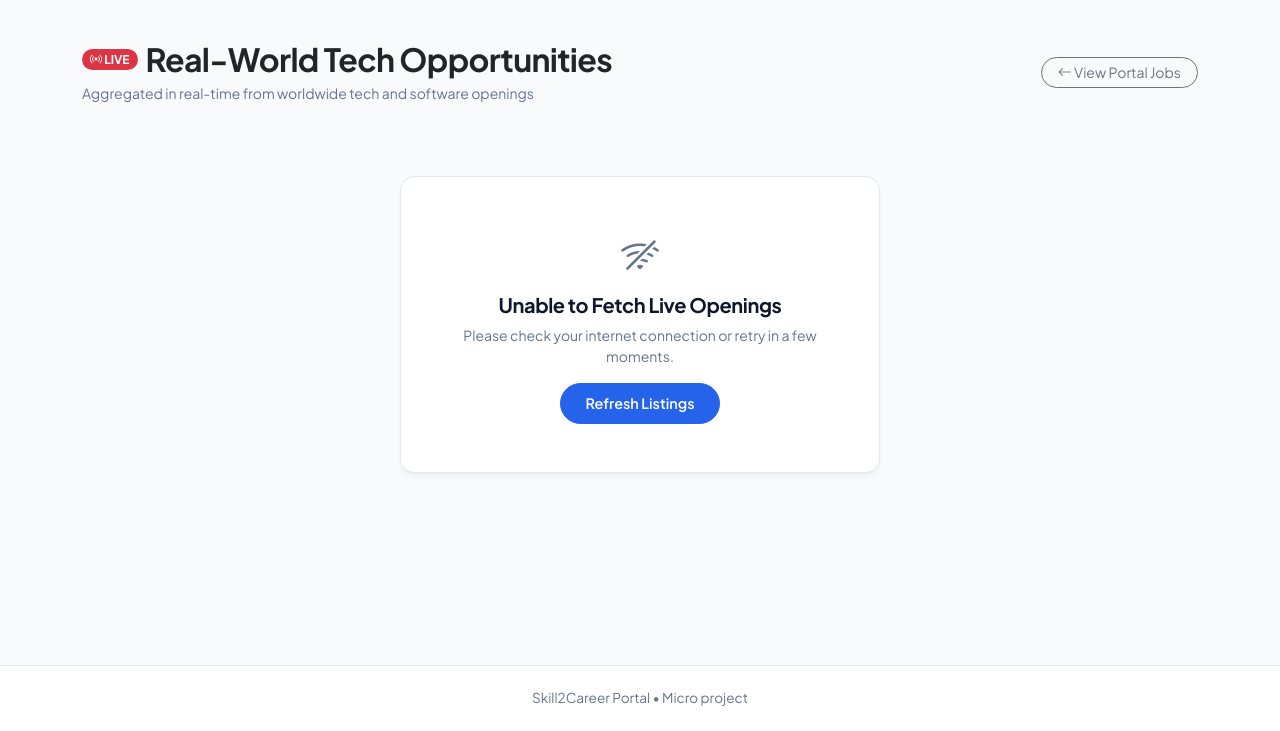
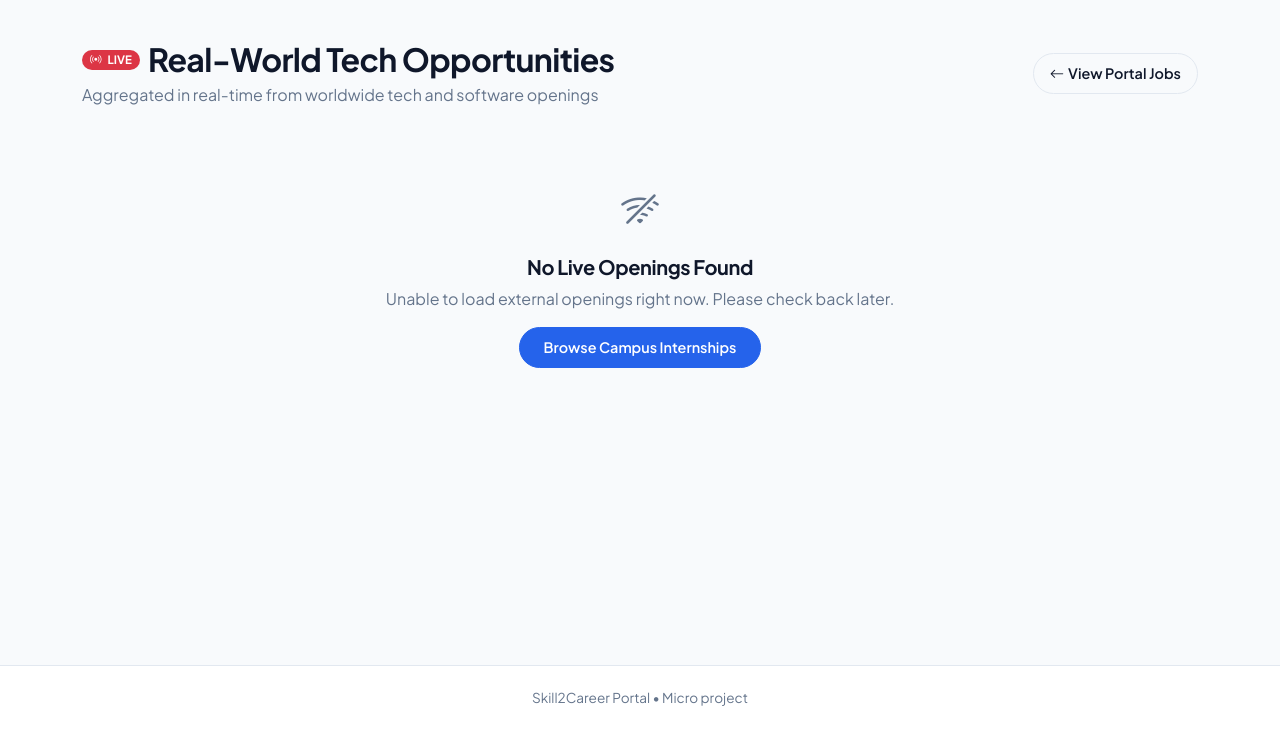
Before and after one commit to karannyx/internship-portal-microproject, a Flask app: template templates/live_jobs.html in a window 1280 px wide. Shown: the part 69-800 px from the top of the page. Run offline with Flask 3, Linux system fonts and the light colour scheme; the template is opened without the code that fills it, so the values that code supplies are empty.

Commit message:
Fix text contrast and typography on live jobs page

```diff
--- a/templates/live_jobs.html
+++ b/templates/live_jobs.html
@@ -1,85 +1,92 @@
 {% extends "base.html" %}
-{% block title %}Live Global Internships & Jobs | InternHub{% endblock %}
+{% block title %}Live Online Openings | Skill2Career{% endblock %}
 
 {% block content %}
 <div class="container py-3">
-    <div class="d-flex justify-content-between align-items-center mb-4 flex-wrap gap-2">
+    <!-- Header Section with High Contrast -->
+    <div class="d-flex flex-wrap justify-content-between align-items-center mb-4 gap-3">
         <div>
-            <div class="d-flex align-items-center gap-2">
-                <span class="badge bg-danger rounded-pill px-2 py-1"><i class="bi bi-broadcast"></i> LIVE</span>
-                <h2 class="fw-bold mb-0 text-dark">Real-World Tech Opportunities</h2>
+            <div class="d-flex align-items-center gap-2 mb-1">
+                <span class="badge bg-danger rounded-pill px-2 py-1 fw-bold" style="font-size: 0.72rem;">
+                    <i class="bi bi-broadcast me-1"></i> LIVE
+                </span>
+                <h2 class="fw-bold mb-0" style="color: var(--text-heading, #f8fafc) !important;">
+                    Real-World Tech Opportunities
+                </h2>
             </div>
-            <p class="text-muted mb-0 small mt-1">Aggregated in real-time from worldwide tech and software openings</p>
+            <p class="mb-0" style="color: var(--text-muted, #94a3b8) !important;">
+                Aggregated in real-time from worldwide tech and software openings
+            </p>
         </div>
-        <a href="/jobs" class="btn btn-outline-secondary btn-sm rounded-pill px-3">
-            <i class="bi bi-arrow-left"></i> View Portal Jobs
+        <a href="/jobs" class="btn btn-outline-custom rounded-pill px-3">
+            <i class="bi bi-arrow-left me-1"></i> View Portal Jobs
         </a>
     </div>
 
+    <!-- Live Jobs Grid -->
     <div class="row g-4">
         {% if jobs %}
             {% for job in jobs %}
             <div class="col-md-6 col-lg-4">
-                    <div class="card card-custom h-100 p-3 d-flex flex-column justify-content-between">
+                <div class="card p-4 h-100 d-flex flex-column justify-content-between" style="border-radius: 16px;">
                     <div>
-                            <div class="d-flex align-items-center gap-3 mb-3">
-                                <div class="rounded-3 d-flex align-items-center justify-content-center fw-bold text-white shadow-sm flex-shrink-0"
-                                     style="width: 48px; height: 48px; background: linear-gradient(135deg, #4f46e5, #06b6d4); overflow: hidden;">
-                                    {% if job.company_logo %}
-                                        <img src="{{ job.company_logo }}"
-                                             alt="{{ job.company_name }}"
-                                             style="width: 100%; height: 100%; object-fit: contain; background: #ffffff;"
-                                             onerror="this.style.display='none'; this.nextElementSibling.style.display='flex';">
-                                        <span style="display: none; font-size: 1.2rem;">{{ job.company_name[:1] if job.company_name else 'J' }}</span>
-                                    {% else %}
-                                        <span style="font-size: 1.2rem;">{{ job.company_name[:1] if job.company_name else 'J' }}</span>
-                                    {% endif %}
+                        <!-- Company Avatar & Job Title -->
+                        <div class="d-flex align-items-start gap-3 mb-3">
+                            <div style="width: 46px; height: 46px; min-width: 46px; border-radius: 12px; background: linear-gradient(135deg, #2563eb, #06b6d4); color: #fff; font-weight: 700; font-size: 1.2rem; display: flex; align-items: center; justify-content: center;">
+                                {{ job.company_name[0]|upper if job.company_name else 'J' }}
                             </div>
                             <div class="overflow-hidden">
-                                    <h6 class="fw-bold mb-0 text-dark text-truncate" title="{{ job.title }}">{{ job.title }}</h6>
-                                    <span class="text-muted small"><i class="bi bi-building me-1"></i>{{ job.company_name }}</span>
+                                <h4 class="fw-bold mb-1 text-truncate" style="color: var(--text-heading, #f8fafc) !important; font-size: 1.1rem;" title="{{ job.title }}">
+                                    {{ job.title }}
+                                </h4>
+                                <div class="small text-truncate" style="color: var(--text-muted, #94a3b8) !important;">
+                                    <i class="bi bi-buildings me-1"></i> {{ job.company_name }}
+                                </div>
                             </div>
                         </div>
 
-                            <div class="mb-3">
-                                <span class="badge bg-light text-secondary border me-1 small">
-                                    <i class="bi bi-geo-alt"></i> {{ job.candidate_required_location or 'Worldwide Remote' }}
+                        <!-- Location & Job Type Badges -->
+                        <div class="d-flex flex-wrap gap-2 mb-3">
+                            <span class="badge border" style="background-color: var(--badge-bg, #1e293b); color: var(--text-body, #cbd5e1); border-color: var(--border-color, #334155) !important;">
+                                <i class="bi bi-geo-alt me-1 text-primary"></i> {{ job.candidate_required_location or 'Worldwide' }}
                             </span>
-                                {% if job.job_type %}
-                                    <span class="badge bg-light text-secondary border small">{{ job.job_type }}</span>
-                                {% endif %}
+                            <span class="badge border" style="background-color: var(--badge-bg, #1e293b); color: var(--text-body, #cbd5e1); border-color: var(--border-color, #334155) !important;">
+                                <i class="bi bi-clock me-1 text-info"></i> {{ job.job_type or 'Full-Time' }}
+                            </span>
                         </div>
 
-                            <div class="mb-3">
-                                <span class="text-muted small d-block mb-1 fw-semibold">Tags / Skills</span>
+                        <!-- Tags / Skills -->
+                        <div class="mb-4">
+                            <div class="small fw-semibold mb-2 text-uppercase" style="color: var(--text-muted, #64748b) !important; letter-spacing: 0.05em; font-size: 0.72rem;">
+                                Tags / Skills
+                            </div>
                             <div class="d-flex flex-wrap gap-1">
                                 {% if job.tags %}
                                     {% for tag in job.tags[:5] %}
-                                            <span class="badge-skill">{{ tag }}</span>
+                                        <span class="badge badge-skill">{{ tag }}</span>
                                     {% endfor %}
                                 {% else %}
-                                        <span class="badge-skill">Software Engineering</span>
+                                    <span class="badge badge-skill">Software Development</span>
                                 {% endif %}
                             </div>
                         </div>
                     </div>
 
-                        <div class="pt-3 border-top">
-                            <a href="{{ job.url }}" target="_blank" rel="noopener noreferrer" class="btn btn-primary-custom btn-sm w-100">
-                                Apply on Company Site <i class="bi bi-box-arrow-up-right ms-1"></i>
+                    <!-- Direct Application Link -->
+                    <div class="pt-2">
+                        <a href="{{ job.url }}" target="_blank" rel="noopener noreferrer" class="btn btn-primary-custom w-100 text-center">
+                            Apply on Remotive <i class="bi bi-box-arrow-up-right ms-1"></i>
                         </a>
                     </div>
                 </div>
             </div>
             {% endfor %}
         {% else %}
-            <div class="col-12 py-5 text-center">
-                <div class="card card-custom p-5 mx-auto" style="max-width: 480px;">
-                    <i class="bi bi-wifi-off fs-1 text-muted mb-2"></i>
-                    <h5 class="fw-bold">Unable to Fetch Live Openings</h5>
-                    <p class="text-muted small">Please check your internet connection or retry in a few moments.</p>
-                    <a href="/live_jobs" class="btn btn-primary-custom btn-sm rounded-pill mx-auto px-4">Refresh Listings</a>
-                </div>
+            <div class="col-12 text-center py-5">
+                <i class="bi bi-wifi-off fs-1 mb-3 d-block" style="color: var(--text-muted, #64748b);"></i>
+                <h5 class="fw-bold" style="color: var(--text-heading, #f8fafc) !important;">No Live Openings Found</h5>
+                <p style="color: var(--text-muted, #94a3b8) !important;">Unable to load external openings right now. Please check back later.</p>
+                <a href="/jobs" class="btn btn-primary-custom rounded-pill px-4">Browse Campus Internships</a>
             </div>
         {% endif %}
     </div>
```
Lines whose indentation alone changed are shown as unchanged.
